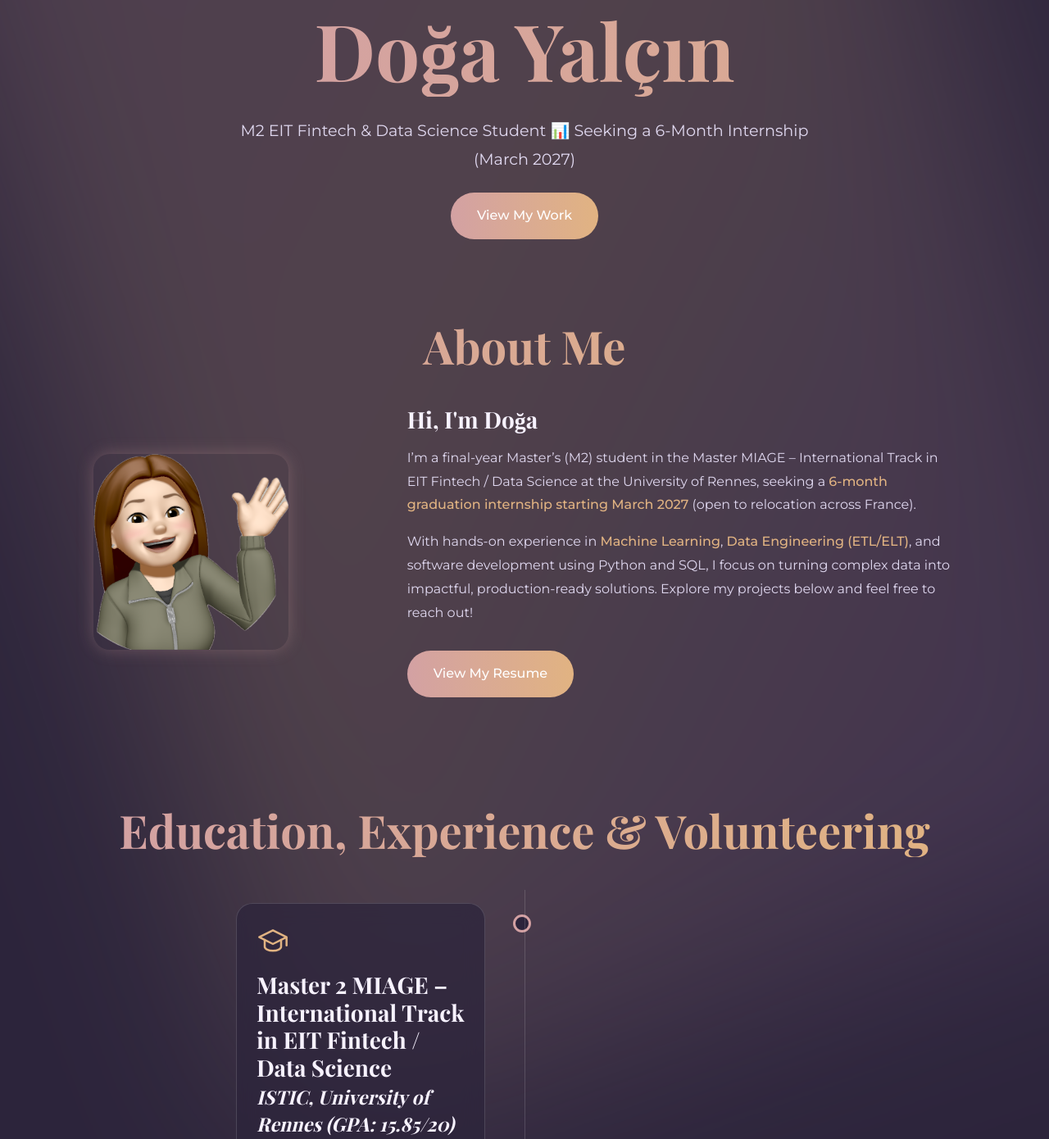
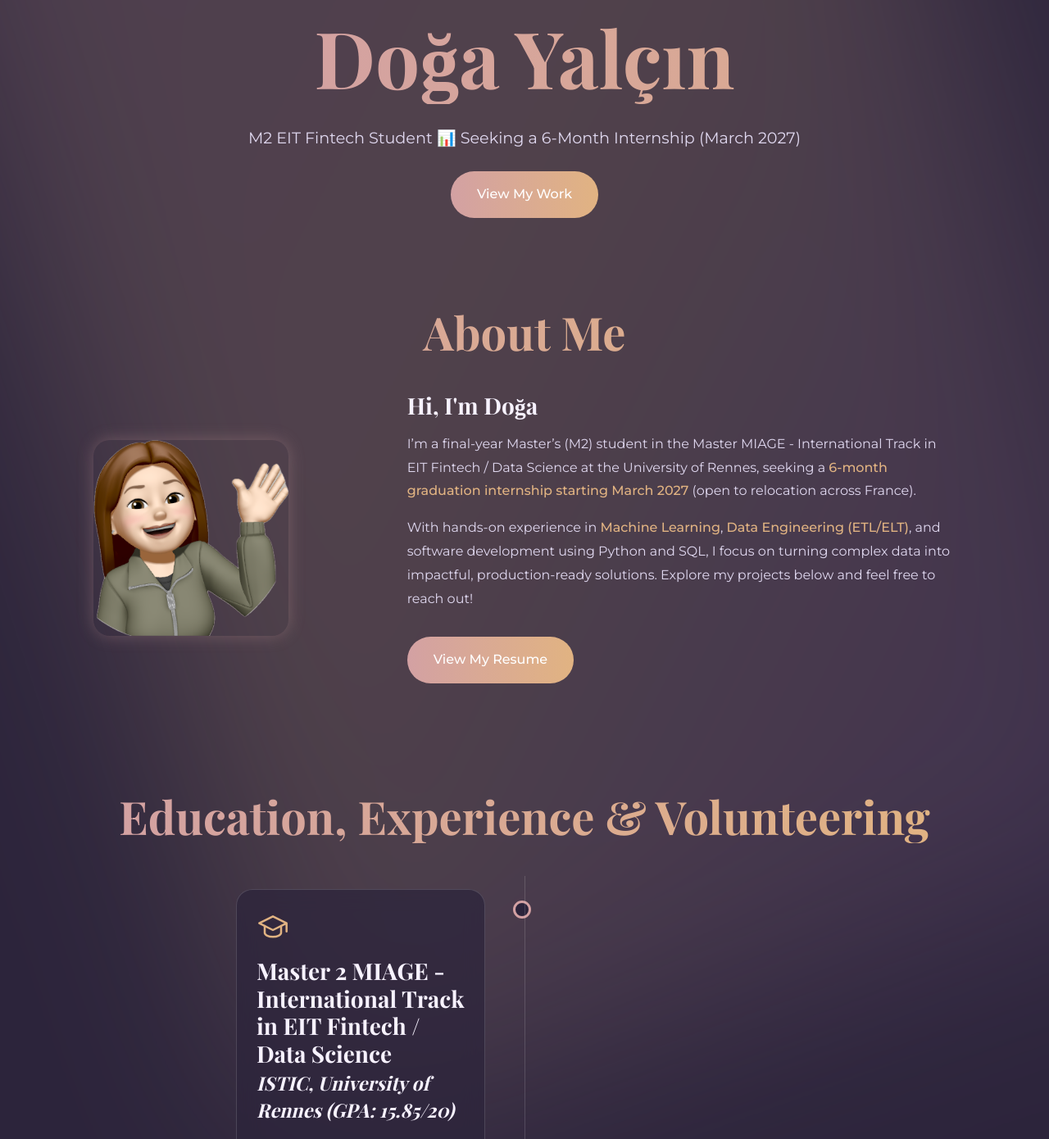
Before and after one commit to dogayalcin/portfolio, a plain HTML site: page index.html in a window 1280 px wide. Shown: the part 93-1483 px from the top of the page at 82% size. Drawn offline with nearby package versions, Linux system fonts and the light colour scheme; no server answers.

Commit message:
Update index.html

```diff
--- a/index.html
+++ b/index.html
@@ -267,7 +267,7 @@
         <section id="hero">
             <div class="container fade-in">
                 <h1 data-key="heroName">Doğa Yalçın</h1>
-                <p class="tagline" data-key="heroTagline">M2 EIT Fintech & Data Science Student 📊 Seeking a 6-Month Internship (March 2027)</p>
+                <p class="tagline" data-key="heroTagline">M2 EIT Fintech Student 📊 Seeking a 6-Month Internship (March 2027)</p>
                 <a href="#projects" class="btn" data-key="heroButton">View My Work</a>
             </div>
         </section>
@@ -279,7 +279,7 @@
                     <img src="images/me.jpg" alt="Photo of Doga Yalcin">
                     <div class="about-text">
                         <h3 data-key="aboutGreeting">Hi, I'm Doğa</h3>
-                        <p data-key="aboutP1">I’m a final-year Master’s (M2) student in the Master MIAGE – International Track in EIT Fintech / Data Science at the University of Rennes, seeking a <span class="highlight-keyword">6-month graduation internship starting March 2027</span> (open to relocation across France).</p>
+                        <p data-key="aboutP1">I’m a final-year Master’s (M2) student in the Master MIAGE - International Track in EIT Fintech / Data Science at the University of Rennes, seeking a <span class="highlight-keyword">6-month graduation internship starting March 2027</span> (open to relocation across France).</p>
                         <p data-key="aboutP2">With hands-on experience in <span class="highlight-keyword">Machine Learning</span>, <span class="highlight-keyword">Data Engineering (ETL/ELT)</span>, and software development using Python and SQL, I focus on turning complex data into impactful, production-ready solutions. Explore my projects below and feel free to reach out!</p>
                         <a href="https://drive.google.com/drive/folders/1iDy02quJmKNGd2x2hrAo9AI6SvBYAbiy?usp=drive_link" class="btn" target="_blank" rel="noopener noreferrer" data-key="aboutButton">View My Resume</a>
                     </div>
@@ -298,7 +298,7 @@
                                 <path d="M22 10v6M2 10l10-5 10 5-10 5z"></path>
                                 <path d="M6 12v5c0 1.7 2.7 3 6 3s6-1.3 6-3v-5"></path>
                             </svg>
-                            <h3><span data-key="exp1Title">Master 2 MIAGE – International Track in EIT Fintech / Data Science</span><br><span style="font-size: smaller; font-style: italic;" data-key="exp1Company">ISTIC, University of Rennes (GPA: 15.85/20)</span></h3>
+                            <h3><span data-key="exp1Title">Master 2 MIAGE - International Track in EIT Fintech / Data Science</span><br><span style="font-size: smaller; font-style: italic;" data-key="exp1Company">ISTIC, University of Rennes (GPA: 15.85/20)</span></h3>
                             <p class="date" data-key="exp1Date">09/2025 – 09/2027 (Expected)</p>
                             <ul>
                                 <li data-key="exp1Li1"><span class="highlight-keyword">Machine Learning</span> & <span class="highlight-keyword">Data Mining</span></li>
@@ -411,7 +411,7 @@
                 <div class="project-spotlight">
                     <div class="spotlight-text">
                         <h2 data-key="projectsTitle">My Projects</h2>
-                        <p class="intro-text" data-key="projectsIntro">I continuously build end-to-end projects bridging Data Engineering, Machine Learning, and FinTech—from cloud ELT pipelines on Snowflake to distributed PySpark modeling and Bloomberg financial analysis.</p>
+                        <p class="intro-text" data-key="projectsIntro">I continuously build end-to-end projects bridging Data Engineering, Machine Learning, and FinTech-from cloud ELT pipelines on Snowflake to distributed PySpark modeling and Bloomberg financial analysis.</p>
                     </div>
                     <div class="spotlight-image-container">
                         <img src="images/mac.png" alt="Illustration of a developer coding" class="spotlight-image">
@@ -610,16 +610,16 @@
                 'en': {
                     'navAbout': 'About', 'navExperience': 'Experience', 'navProjects': 'Projects', 'navSkills': 'Skills', 'navContact': 'Contact',
                     'heroName': 'Doğa Yalçın',
-                    'heroTagline': 'M2 EIT Fintech & Data Science Student 📊 Seeking a 6-Month Internship (March 2027)',
+                    'heroTagline': 'M2 EIT Fintech Student 📊 Seeking a 6-Month Internship (March 2027)',
                     'heroButton': 'View My Work',
                     'aboutTitle': 'About Me',
                     'aboutGreeting': "Hi, I'm Doğa",
-                    'aboutP1': 'I’m a final-year Master’s (M2) student in the Master MIAGE – International Track in EIT Fintech / Data Science at the University of Rennes, seeking a <span class="highlight-keyword">6-month graduation internship starting March 2027</span> (open to relocation across France).',
+                    'aboutP1': 'I’m a final-year Master’s (M2) student in the Master MIAGE - International Track in EIT Fintech / Data Science at the University of Rennes, seeking a <span class="highlight-keyword">6-month graduation internship starting March 2027</span> (open to relocation across France).',
                     'aboutP2': 'With hands-on experience in <span class="highlight-keyword">Machine Learning</span>, <span class="highlight-keyword">Data Engineering (ETL/ELT)</span>, and software development using Python and SQL, I focus on turning complex data into impactful, production-ready solutions. Explore my projects below and feel free to reach out!',
                     'aboutButton': 'View My Resume',
                     'resumeLink': 'https://drive.google.com/drive/folders/1iDy02quJmKNGd2x2hrAo9AI6SvBYAbiy?usp=drive_link',
                     'experienceTitle': 'Education, Experience & Volunteering',
-                    'exp1Title': 'Master 2 MIAGE – International Track in EIT Fintech / Data Science',
+                    'exp1Title': 'Master 2 MIAGE - International Track in EIT Fintech / Data Science',
                     'exp1Company': 'ISTIC, University of Rennes (GPA: 15.85/20)',
                     'exp1Date': '09/2025 – 09/2027 (Expected)',
                     'exp1Li1': '<span class="highlight-keyword">Machine Learning</span> & <span class="highlight-keyword">Data Mining</span>',
@@ -660,7 +660,7 @@
                     'exp6Date': '04/2021 – 08/2021',
                     'exp6Li1': 'Designed and implemented <span class="highlight-keyword">RESTful APIs</span> and scalable microservices using <span class="highlight-keyword">C#</span>, ASP.NET Core, and Entity Framework.',
                     'projectsTitle': 'My Projects',
-                    'projectsIntro': 'I continuously build end-to-end projects bridging Data Engineering, Machine Learning, and FinTech—from cloud ELT pipelines on Snowflake to distributed PySpark modeling and Bloomberg financial analysis.',
+                    'projectsIntro': 'I continuously build end-to-end projects bridging Data Engineering, Machine Learning, and FinTech-from cloud ELT pipelines on Snowflake to distributed PySpark modeling and Bloomberg financial analysis.',
                     'moreProjectsTitle': 'Featured Projects',
                     'projEltTitle': 'Loan Tracking ELT Pipeline',
                     'projEltDesc': 'Implemented a Medallion architecture (Bronze/Silver/Gold) on <span class="highlight-keyword">Snowflake</span>: ingested 9 CSV sources via <span class="highlight-keyword">Talend</span> and built modular <span class="highlight-keyword">dbt</span> transformations in <span class="highlight-keyword">SQL</span>.',
@@ -692,16 +692,16 @@
                 'tr': {
                     'navAbout': 'Hakkımda', 'navExperience': 'Deneyim', 'navProjects': 'Projeler', 'navSkills': 'Yetenekler', 'navContact': 'İletişim',
                     'heroName': 'Doğa Yalçın',
-                    'heroTagline': 'M2 EIT Fintech & Veri Bilimi Yüksek Lisans Öğrencisi 📊 Mart 2027 Uzun Dönem Staj Arayışında',
+                    'heroTagline': 'M2 EIT Fintech Yüksek Lisans Öğrencisi 📊 Mart 2027 Uzun Dönem Staj Arayışında',
                     'heroButton': 'Projelerimi Gör',
                     'aboutTitle': 'Hakkımda',
                     'aboutGreeting': 'Merhaba, ben Doğa',
-                    'aboutP1': 'Rennes Üniversitesi Master MIAGE – Uluslararası EIT Fintech / Veri Bilimi yüksek lisans (M2) son sınıf öğrencisiyim. <span class="highlight-keyword">Mart 2027 itibarıyla 6 aylık bitirme stajı</span> arıyorum (Fransa genelinde taşınmaya açığım).',
+                    'aboutP1': 'Rennes Üniversitesi Master MIAGE - Uluslararası EIT Fintech / Veri Bilimi yüksek lisans (M2) son sınıf öğrencisiyim. <span class="highlight-keyword">Mart 2027 itibarıyla 6 aylık bitirme stajı</span> arıyorum (Fransa genelinde taşınmaya açığım).',
                     'aboutP2': 'Python ve SQL kullanarak <span class="highlight-keyword">Makine Öğrenmesi</span>, <span class="highlight-keyword">Veri Mühendisliği (ETL/ELT)</span> ve yazılım geliştirme alanlarında edindiğim tecrübeyle veriden somut ve ölçeklenebilir çözümler üretmeye odaklanıyorum. Projelerimi inceleyebilir ve benimle iletişime geçebilirsiniz!',
                     'aboutButton': 'Özgeçmişimi Görüntüle',
                     'resumeLink': 'https://drive.google.com/drive/folders/1iDy02quJmKNGd2x2hrAo9AI6SvBYAbiy?usp=drive_link',
                     'experienceTitle': 'Eğitim, İş Deneyimi & Gönüllülük',
-                    'exp1Title': 'Master 2 MIAGE – Uluslararası EIT Fintech / Veri Bilimi',
+                    'exp1Title': 'Master 2 MIAGE - Uluslararası EIT Fintech / Veri Bilimi',
                     'exp1Company': 'ISTIC, Rennes Üniversitesi (Ortalama: 15.85/20)',
                     'exp1Date': '09/2025 – 09/2027 (Beklenen)',
                     'exp1Li1': '<span class="highlight-keyword">Makine Öğrenmesi</span> & <span class="highlight-keyword">Veri Madenciliği</span>',
@@ -774,7 +774,7 @@
                 'fr': {
                     'navAbout': 'À propos', 'navExperience': 'Expérience', 'navProjects': 'Projets', 'navSkills': 'Compétences', 'navContact': 'Contact',
                     'heroName': 'Doğa Yalçın',
-                    'heroTagline': 'Étudiante en Master 2 EIT Fintech & Data Science 📊 Recherche un stage de fin d’études (Mars 2027)',
+                    'heroTagline': 'Étudiante en Master 2 EIT Fintech 📊 Recherche un stage de fin d’études (Mars 2027)',
                     'heroButton': 'Voir mes projets',
                     'aboutTitle': 'À propos de moi',
                     'aboutGreeting': "Bonjour, je suis Doğa",
@@ -824,7 +824,7 @@
                     'exp6Date': '04/2021 – 08/2021',
                     'exp6Li1': 'Conception et implémentation d’<span class="highlight-keyword">API RESTful</span> et de microservices évolutifs avec <span class="highlight-keyword">C#</span>, ASP.NET Core et Entity Framework.',
                     'projectsTitle': 'Mes Projets',
-                    'projectsIntro': 'Je développe des projets complets alliant Data Engineering, Machine Learning et FinTech — des pipelines ELT sur Snowflake à la modélisation distribuée avec PySpark et à l’analyse financière sur Bloomberg.',
+                    'projectsIntro': 'Je développe des projets complets alliant Data Engineering, Machine Learning et FinTech - des pipelines ELT sur Snowflake à la modélisation distribuée avec PySpark et à l’analyse financière sur Bloomberg.',
                     'moreProjectsTitle': 'Projets Phares',
                     'projEltTitle': 'Pipeline ELT Suivi de Prêts',
                     'projEltDesc': 'Architecture médaillon (Bronze/Silver/Gold) sur <span class="highlight-keyword">Snowflake</span> : ingestion de 9 fichiers CSV via <span class="highlight-keyword">Talend</span> et transformations modulaires avec <span class="highlight-keyword">dbt</span> en <span class="highlight-keyword">SQL</span>.',
```
